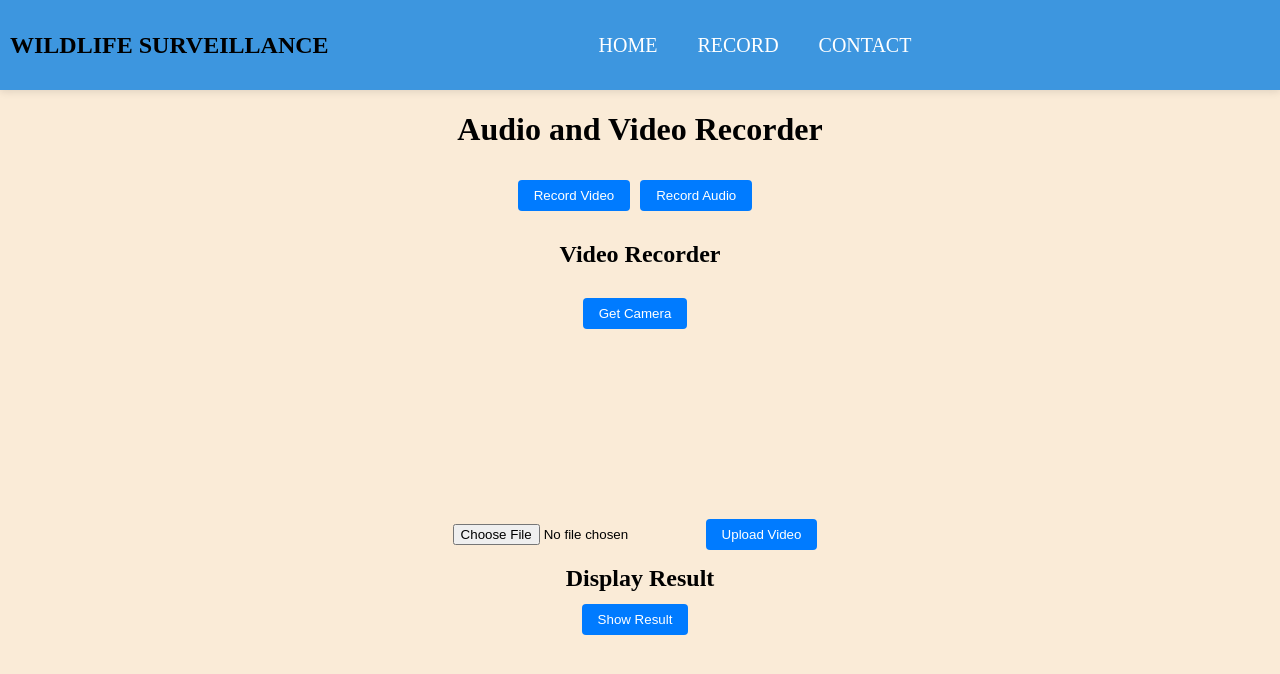
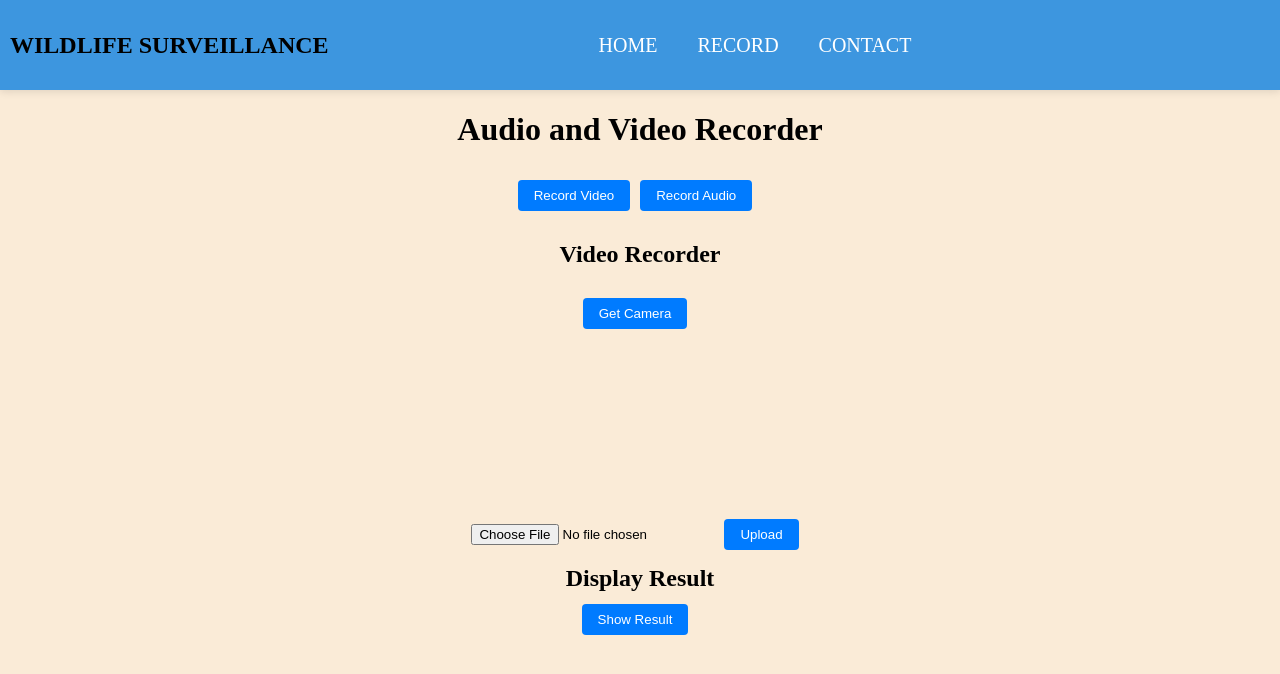
Before and after one commit to Sandip77-hub/Audio-Video-Recorder-Frontend, a React (Create React App) app: page /record in a window 1280 px wide. Shown: the top 674 px of the page. Built offline with nearby package versions, Linux system fonts and the light colour scheme.

Commit message:
small change

```diff
--- a/src/AudioVideo/ShowResult.js
+++ b/src/AudioVideo/ShowResult.js
@@ -43,7 +43,7 @@ const ShowResult = () => {
 
       <div>
         <input type="file" onChange={handleFileChange} accept="video/*" />
-        <button onClick={handleUpload}>Upload Video</button>
+        <button onClick={handleUpload}>Upload</button>
       </div>
       {selectedFile && (
         <div>
```
